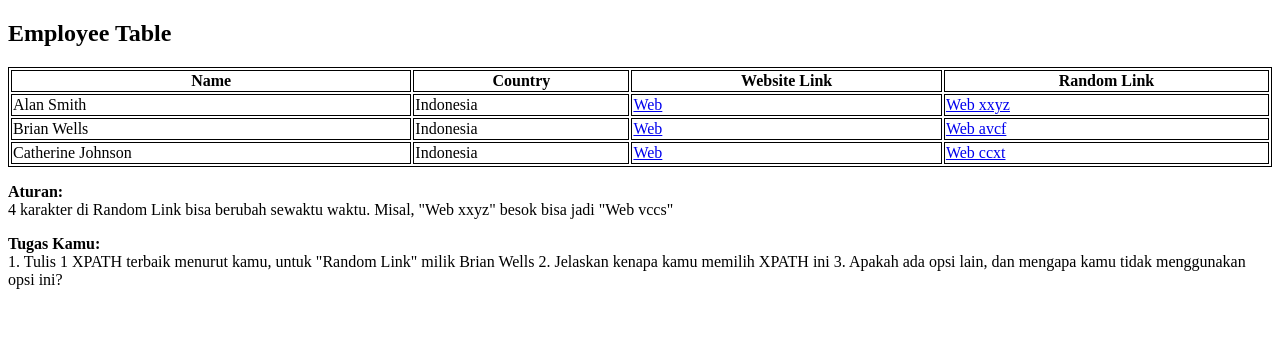
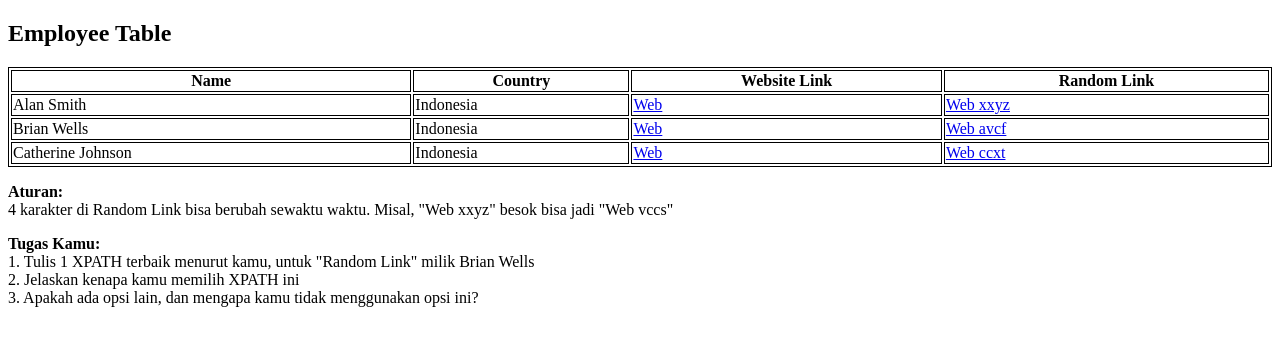
Before and after one commit to davidgunadi/davidgunadi.github.io, a plain HTML site: page xpath/index.html in a window 1280 px wide. Drawn offline with Linux system fonts and the light colour scheme.

Commit message:
Update index.html

```diff
--- a/xpath/index.html
+++ b/xpath/index.html
@@ -40,8 +40,8 @@ table, th, td {
 4 karakter di Random Link bisa berubah sewaktu waktu. Misal, "Web xxyz" besok bisa jadi "Web vccs"</p>
 
 <p><b>Tugas Kamu:</b><br>
-1. Tulis 1 XPATH terbaik menurut kamu, untuk "Random Link" milik Brian Wells
-2. Jelaskan kenapa kamu memilih XPATH ini
+1. Tulis 1 XPATH terbaik menurut kamu, untuk "Random Link" milik Brian Wells<br>
+2. Jelaskan kenapa kamu memilih XPATH ini<br>
 3. Apakah ada opsi lain, dan mengapa kamu tidak menggunakan opsi ini? </p>
 
 </body>
```
